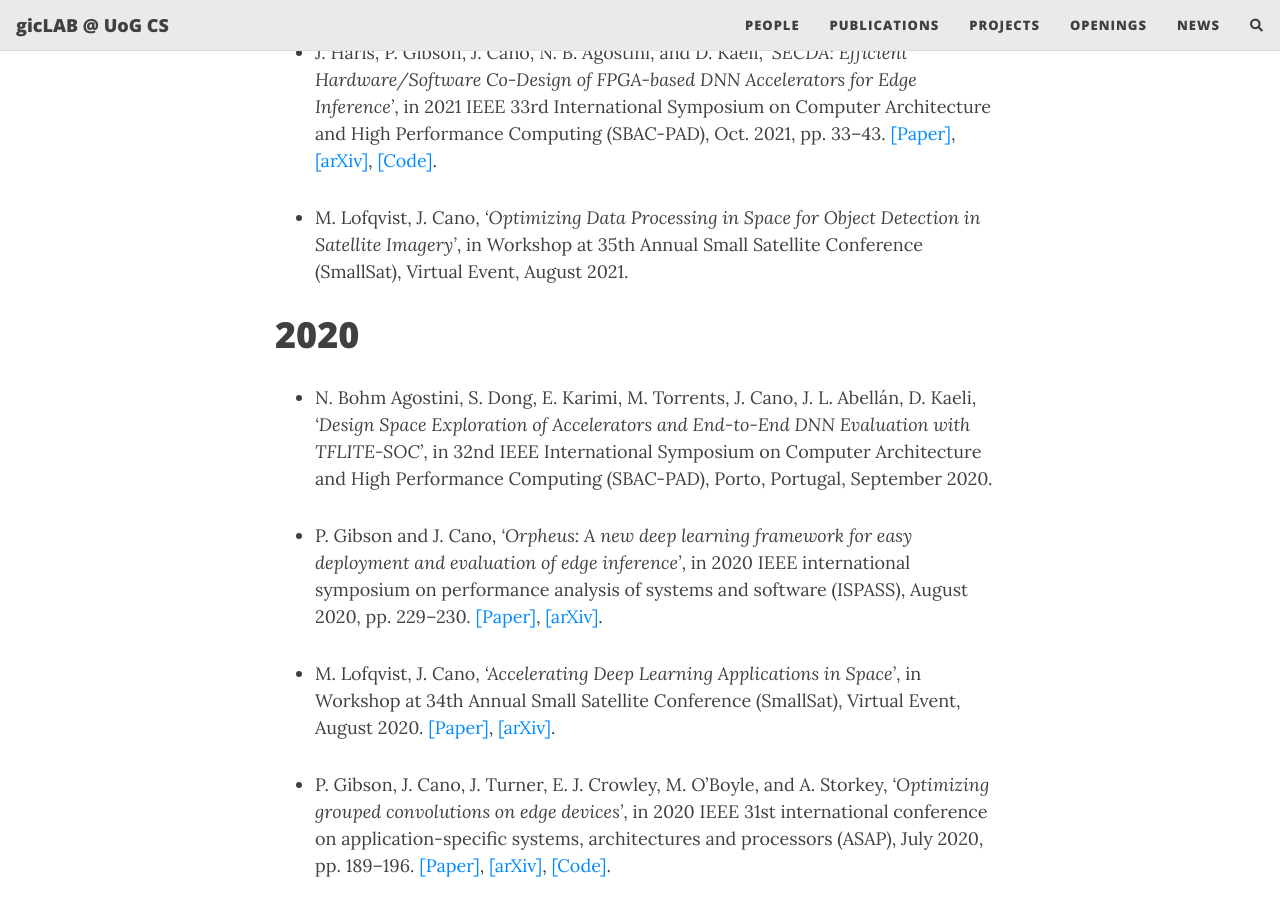
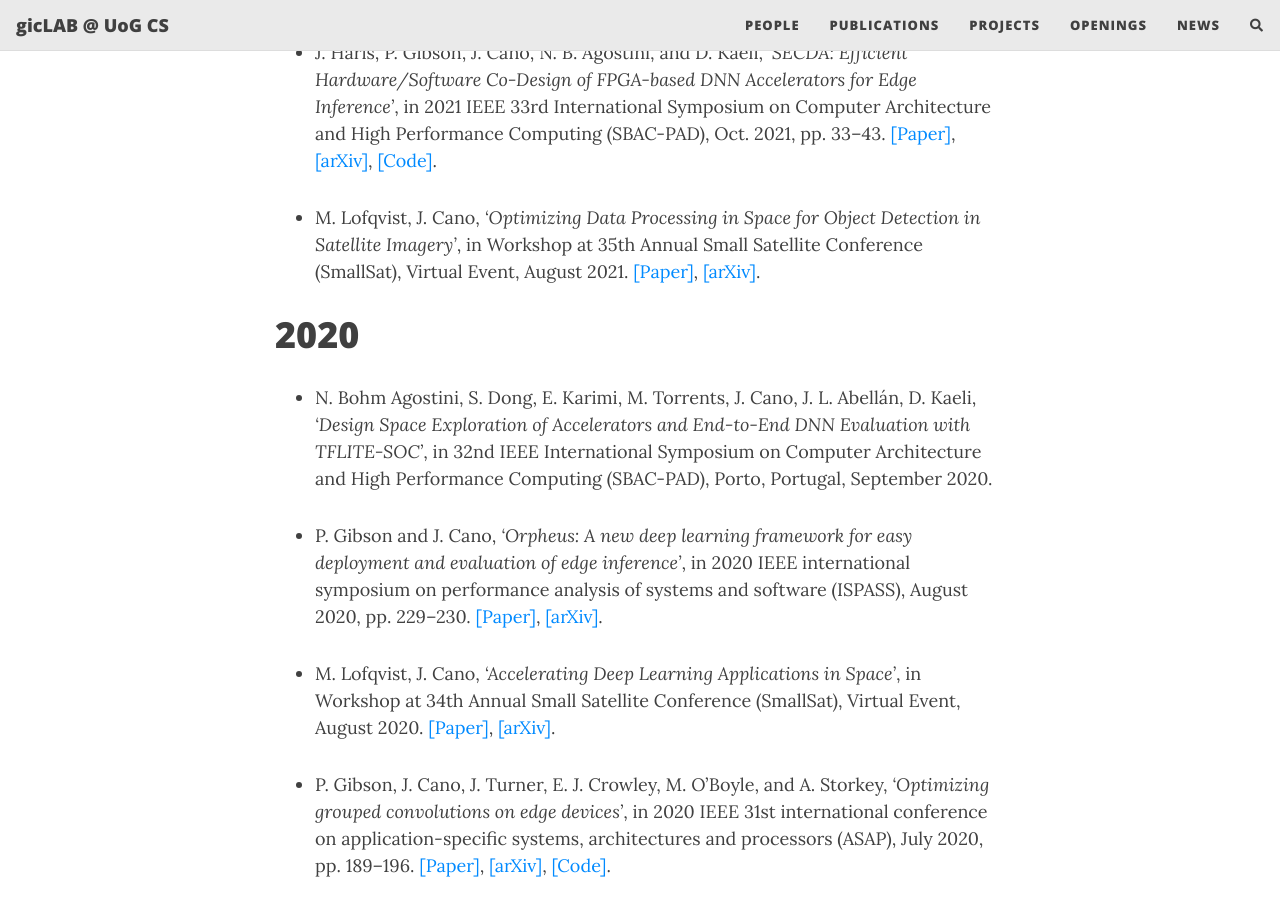
Before and after one commit to gicLAB/gicLAB.github.io, a Jekyll site: the page built from publications.md, in a window 1280 px wide and 900 px high, scrolled down 1205 px. Built offline with Jekyll 4.4.1, drawn with Linux system fonts in a browser that asks for light colours; nearby versions of some CDN libraries; comment, search, counter and statistics services are not loaded.

Commit message:
Update publications.md

```diff
--- a/publications.md
+++ b/publications.md
@@ -25,7 +25,7 @@ subtitle:
 
 - J. Haris, P. Gibson, J. Cano, N. B. Agostini, and D. Kaeli, *‘SECDA: Efficient Hardware/Software Co-Design of FPGA-based DNN Accelerators for Edge Inference’*, in 2021 IEEE 33rd International Symposium on Computer Architecture and High Performance Computing (SBAC-PAD), Oct. 2021, pp. 33–43. [[Paper]](https://ieeexplore.ieee.org/document/9651579), [[arXiv]](https://arxiv.org/abs/2110.00478), [[Code]](https://github.com/giclab/secda).
 
-- M. Lofqvist, J. Cano, *‘Optimizing Data Processing in Space for Object Detection in Satellite Imagery’*, in Workshop at 35th Annual Small Satellite Conference (SmallSat), Virtual Event, August 2021.
+- M. Lofqvist, J. Cano, *‘Optimizing Data Processing in Space for Object Detection in Satellite Imagery’*, in Workshop at 35th Annual Small Satellite Conference (SmallSat), Virtual Event, August 2021. [[Paper]](https://digitalcommons.usu.edu/smallsat/2021/all2021/135/), [[arXiv]](https://arxiv.org/abs/2107.03774).
 
 
 # 2020
```
